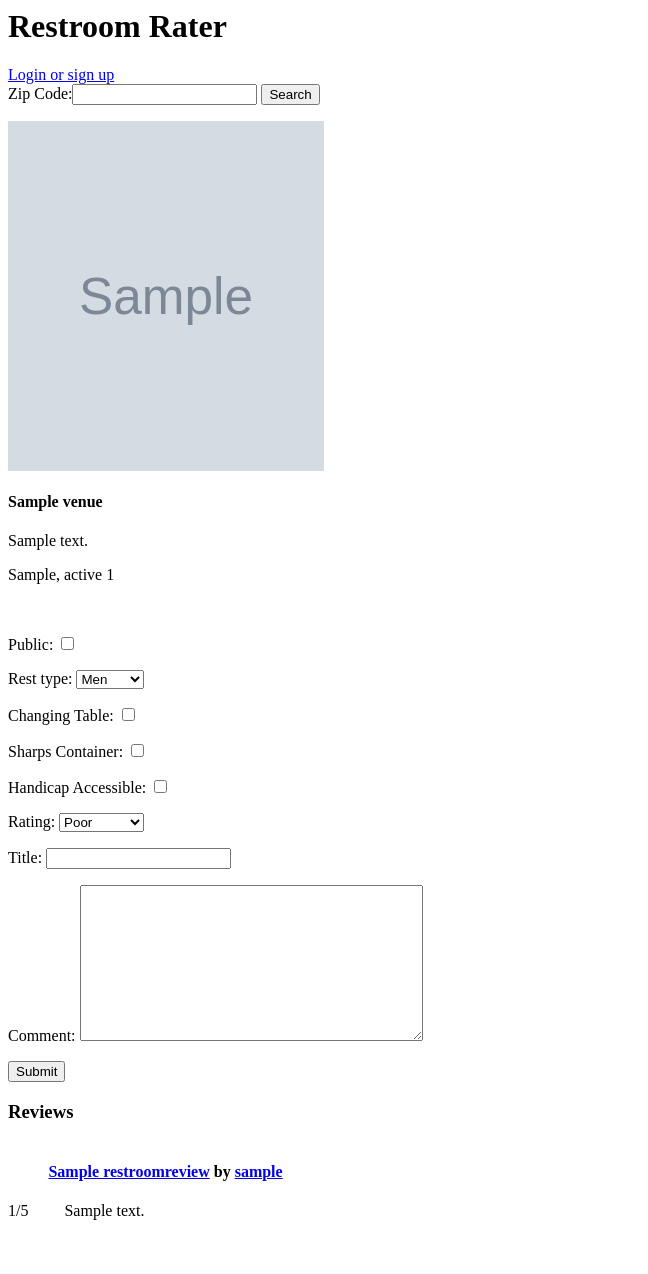
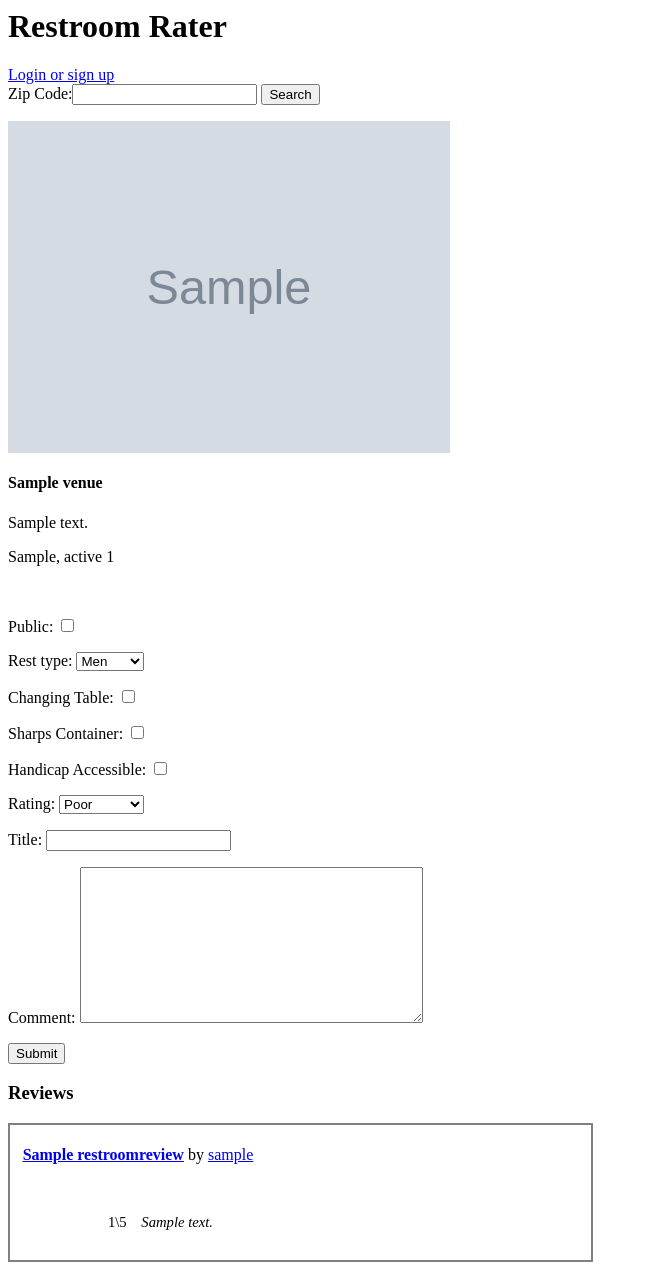
Before and after one commit to danibarstad/RestroomRater, a Django app: page /venues/detail/1/ in a window 1280 px wide. Shown: the whole page, without its empty margins (0-648 px from the left). Before the commit the page ends 1220 px from the top, so only its background shows below. Run offline with Django 3.2, Linux system fonts and the light colour scheme; tables that the repository leaves empty hold one stand-in row (values such as "Sample post"); grey boxes marked "Sample" are stand-in pictures.

Commit message:
working on designfor each template

```diff
--- a/restroomrater/restroom_rater/static/css/style.css
+++ b/restroomrater/restroom_rater/static/css/style.css
@@ -1,20 +1,39 @@
-#venue_image {
+/* #venue_image {
     width: 250;
     height: 250;
+} */
+
+.venue_images {
+    width: 35%;
+    height: auto;
 }
 
-.venue_images {
-    width: 25%;
-    height: 100%;
-    max-height: 350;
-    overflow: hidden;
-    /* float: left; */
+/* .venue_details {
+    display: inline-block;
+} */
+
+.venue_text {
+    margin-left: 10%;
+    font-size: 11pt;
+    line-height: 2px;
 }
 
-.venue_details {
-    display: inline-block;
+.venue_result {
+    border: 2px solid gray;
+    width: 25%;
+    margin-bottom: 1%;
+    padding-left: 1%;
 }
 
-.venue_text {
-    float: right;
+.review {
+    border: 2px solid gray;
+    width: 45%;
+    margin-bottom: 1%;
+    padding-left: 1%;
 }
+
+.review_text {
+    margin-left: 10%;
+    font-size: 11pt;
+    padding: 5%;
+}
--- a/restroomrater/restroom_rater/templates/restroom_rater/venue_detail.html
+++ b/restroomrater/restroom_rater/templates/restroom_rater/venue_detail.html
@@ -20,13 +20,23 @@
 
     {% if reviews %}
         {% for review in reviews %}
-            <div style="display: inline-block" class='rating' id='review_{{ review.pk }}'>
+            <!-- <div style="display: inline-block" id='review_{{ review.pk }}'>
                 <p style="display: inline-block">{{ review.rating }}/5</p>
             </div>
 
             <div style="display: inline-block" class='review' id='review_{{ review.pk }}'>
-                <h4 class='review_name'>&emsp;<a href="{% url 'review_detail' review_pk=review.pk %}">{{ review.title }}</a> by <a href="{% url 'user_profile' user_pk=user.pk %}">{{ review.user.username }}</a></h4>
-                <p class='review_title'>&emsp;&emsp;{{ review.comment }}</p>
+                <h4>&emsp;<a href="{% url 'review_detail' review_pk=review.pk %}">{{ review.title }}</a> by <a href="{% url 'user_profile' user_pk=user.pk %}">{{ review.user.username }}</a></h4>
+                <p>&emsp;&emsp;{{ review.comment }}</p>
+            </div> -->
+
+
+
+            <div class="review">
+                <h4 style="display: inline-block;"><a href="{% url 'review_detail' review_pk=review.pk %}">{{ review.title }}</a></h4>
+                by <a href="{% url 'user_profile' user_pk=user.pk %}">{{ review.user.username }}</a>
+                <div class="review_text">
+                    {{ review.rating }}\5&emsp;<i>{{ review.comment }}</i>
+                </div>
             </div>
         {% endfor %}
 
```
Also changed, not shown: restroomrater/restroom_rater/templates/restroom_rater/users/user_profile.html (+11 -11 lines), restroomrater/restroom_rater/templates/restroom_rater/venue_list.html (+7 -2 lines).
